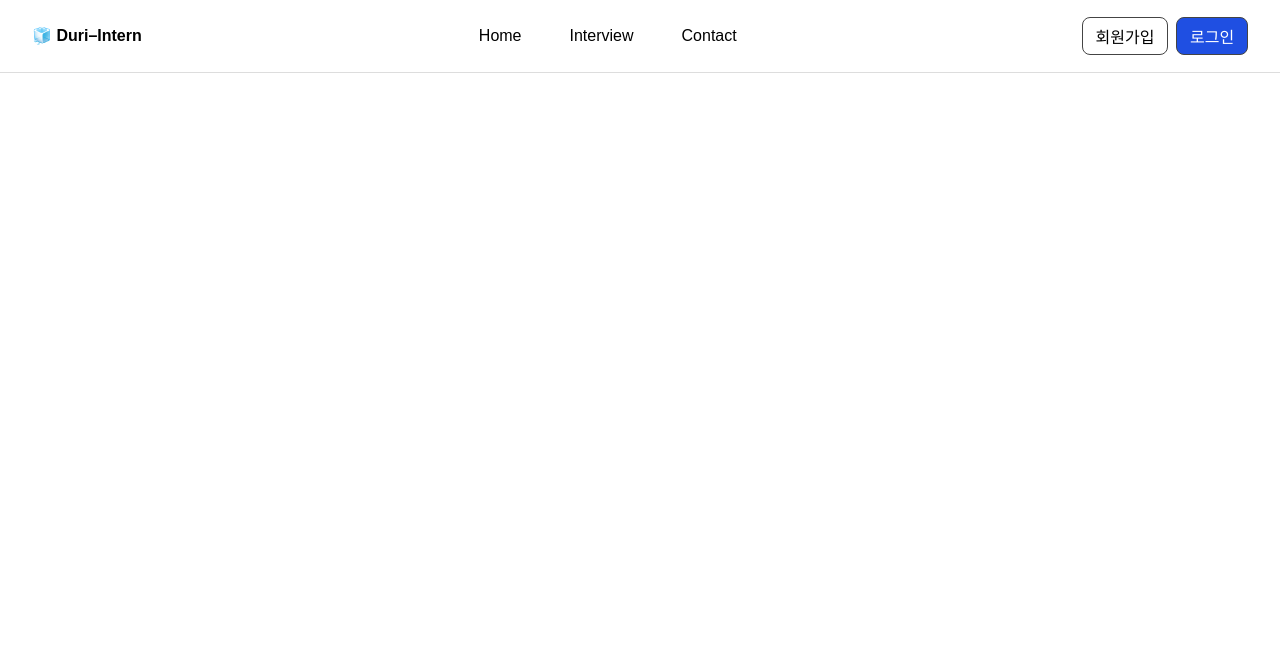
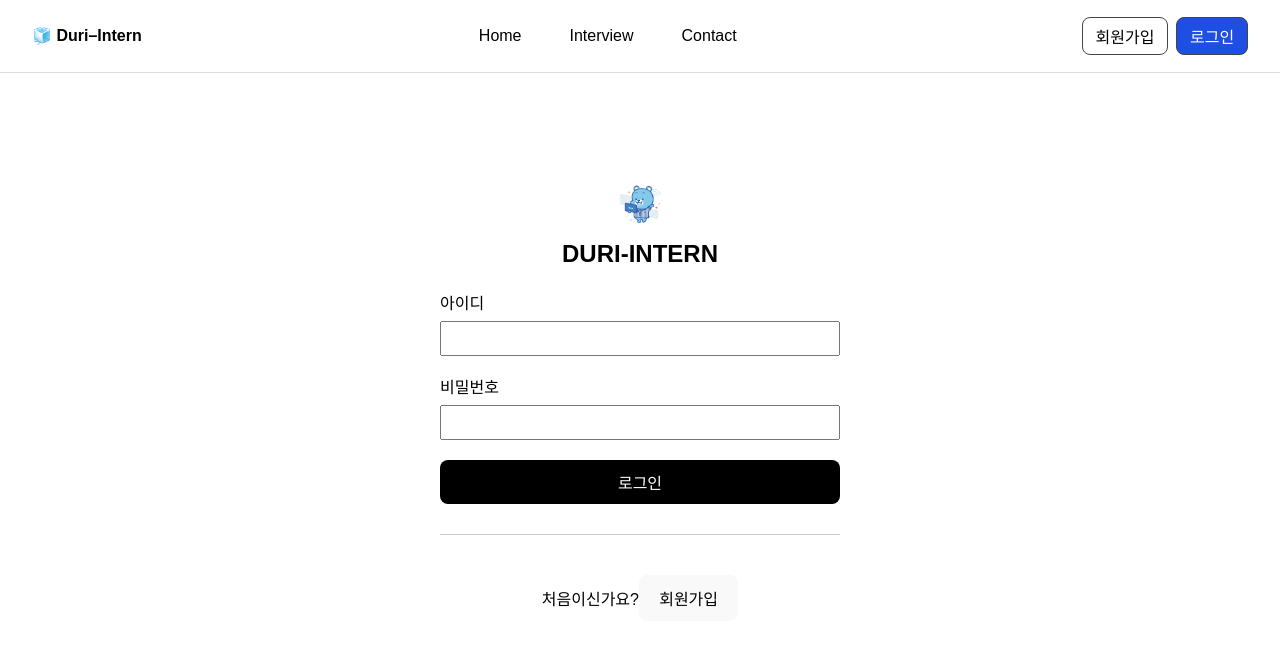
Before and after one commit to knupp7/react-ai-interview, a React (Vite) app in the folder vite-project/: page /login in a window 1280 px wide. Shown: the top 646 px of the page. Built offline with nearby package versions, Linux system fonts and the light colour scheme.

Commit message:
[feat] 로그인 컴포넌트 UI & 스타일 구현

```diff
--- a/vite-project/src/App.jsx
+++ b/vite-project/src/App.jsx
@@ -3,6 +3,7 @@ import Home from './pages/Home'
 import Interview from './pages/Interview'
 import Contact from './pages/Contact'
 import InterviewChat from './pages/InterviewChat'
+import Login from './pages/Login'
 import './App.css'
 import NavBar from './components/NavBar';
 import { Routes, Route } from 'react-router-dom';
@@ -16,6 +17,7 @@ function App() {
         <Route path="/interview" element={<Interview />} />
         <Route path="/contact" element={<Contact  />} />
         <Route path="/interview/chat" element={<InterviewChat />} />
+        <Route path="/login" element={<Login />} />
       </Routes>
     </div>
   );
--- /dev/null
+++ b/vite-project/src/pages/Login.jsx
@@ -0,0 +1,32 @@
+import React from 'react';
+import '../styles/Login.css';
+
+export default function Login() {
+  return (
+    <div className="login-page">
+      <div className="login-container">
+        <img src="/duri.png" alt="duri character" className="character" />
+        <h2>DURI-INTERN</h2>
+
+        <div className="input-group">
+          <label>아이디</label>
+          <input type="text" />
+        </div>
+
+        <div className="input-group">
+          <label>비밀번호</label>
+          <input type="password" />
+        </div>
+
+        <button className="login-button">로그인</button>
+
+        <hr className="divider" />
+
+        <div className="signup-section">
+          <span>처음이신가요?</span>
+          <button className="signup-button">회원가입</button>
+        </div>
+      </div>
+    </div>
+  );
+};
--- /dev/null
+++ b/vite-project/src/styles/Login.css
@@ -0,0 +1,52 @@
+* {
+    box-sizing: border-box;
+    margin: 0;
+    padding: 0;
+}
+
+body {
+    width: 100%;
+    font-family: sans-serif;
+    color: black;
+}
+
+.login-container {
+    max-width: 400px;
+    margin: 40px auto;
+    text-align: center;
+}
+
+.character {
+    width: 50px;
+}
+
+.input-group {
+    text-align: left;
+    margin-top: 20px;
+}
+
+.input-group label {
+    display: block;
+    margin-bottom: 5px;
+    font-weight: bold;
+}
+
+.input-group input {
+    width: 100%;
+    padding: 8px;
+    box-sizing: border-box;
+}
+
+.login-button {
+    width: 100%;
+    margin-top: 20px;
+    padding: 10px;
+    background: black;
+    color: white;
+    border: none;
+    cursor: pointer;
+}
+
+.divider {
+    margin-top: 30px;
+}
```
